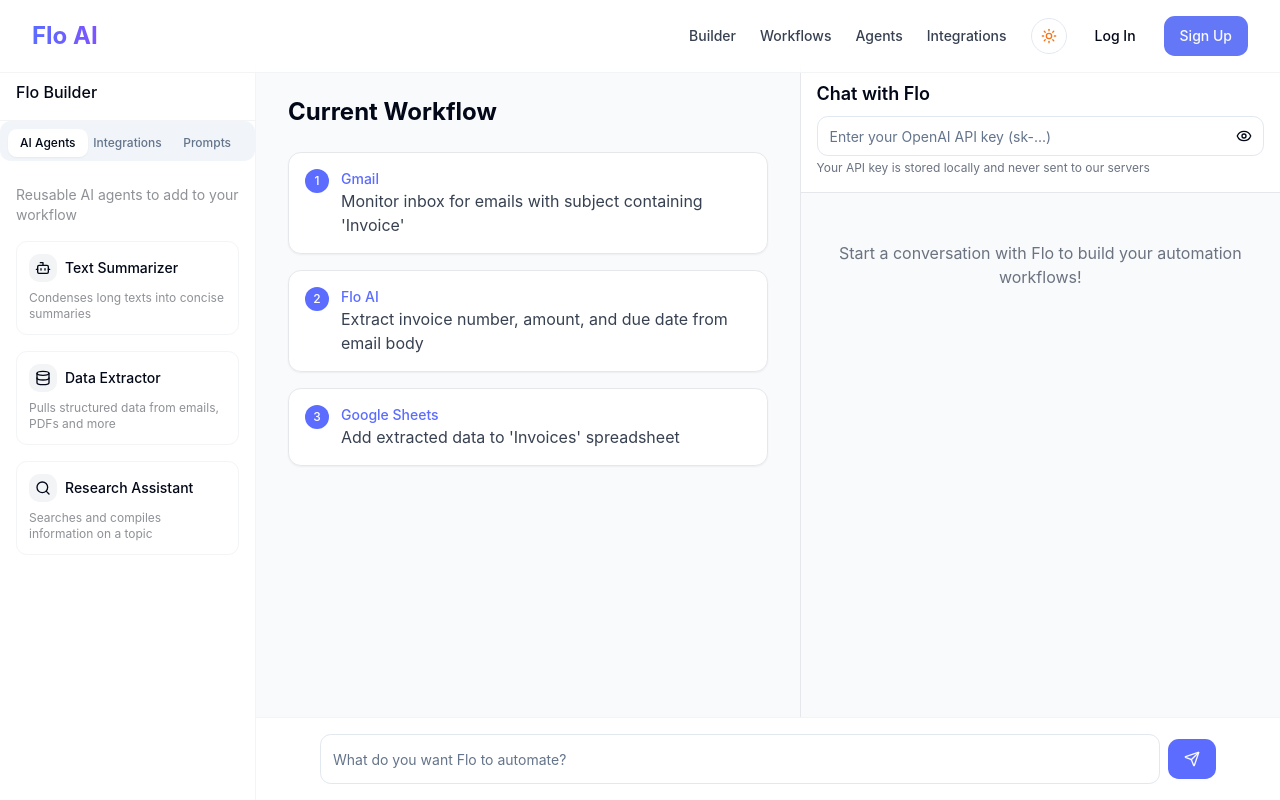
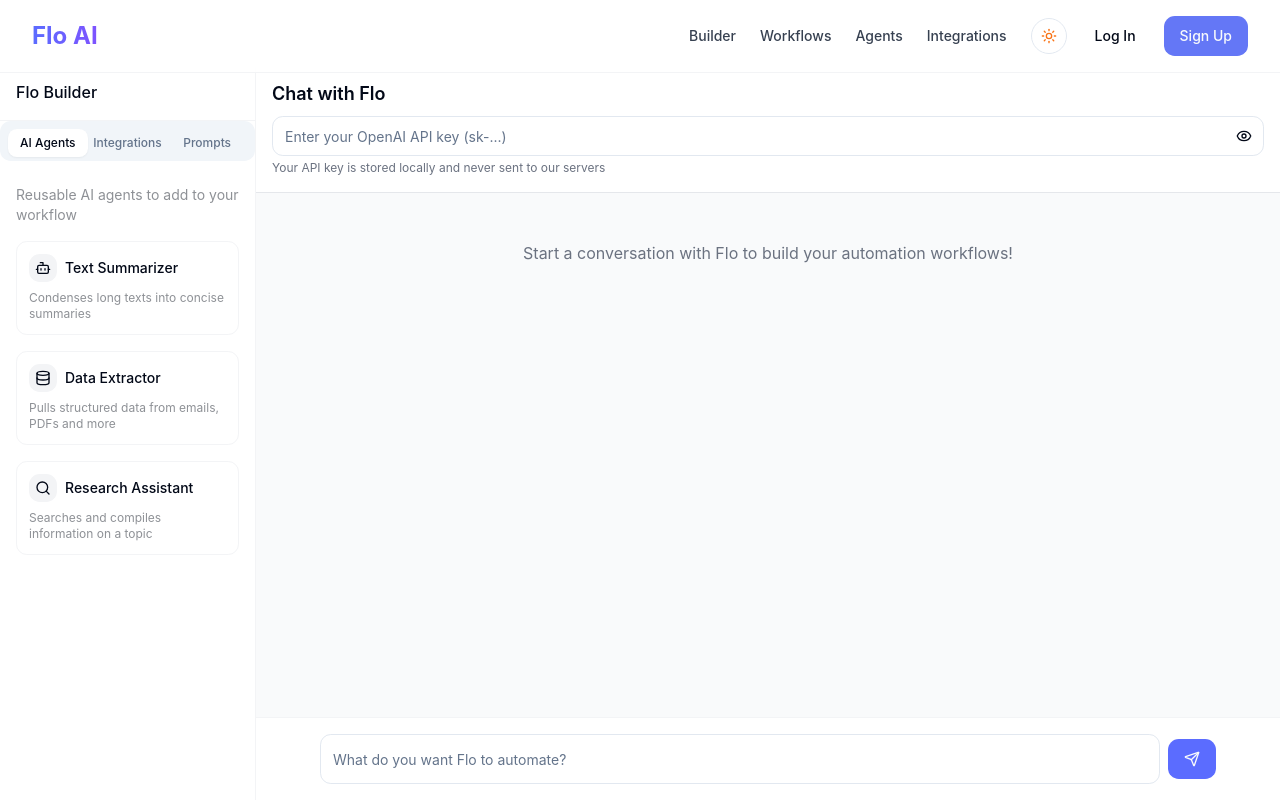
Before and after one commit to muditchopra20/float-automation-hub, a React (Vite) app: page /builder in a window 1280 px wide. Built offline with nearby package versions, Linux system fonts and the light colour scheme.

Commit message:
Refactor: Move chat box to center, keep sidebar
- Removed sample workflow examples from the Builder page.
- Ensured the main chat box is centered.
- Maintained the Flo AI agents, integrations, and prompts in the sidebar.

```diff
--- a/src/pages/Builder.tsx
+++ b/src/pages/Builder.tsx
@@ -2,17 +2,10 @@
 import React, { useState } from 'react';
 import { Navbar } from "@/components/layout/navbar";
 import { BuilderSidebar } from "@/components/builder/builder-sidebar";
-import { WorkflowCard } from "@/components/builder/workflow-card";
 import { ChatInput } from "@/components/builder/chat-input";
 import { ChatMessage } from "@/components/builder/chat-message";
 import { ApiKeyInput } from "@/components/builder/api-key-input";
 import { useToast } from "@/hooks/use-toast";
-
-interface WorkflowStep {
-  step: number;
-  app: string;
-  action: string;
-}
 
 interface ChatMessage {
   id: string;
@@ -22,24 +15,6 @@ interface ChatMessage {
 }
 
 const Builder = () => {
-  const [workflow, setWorkflow] = useState<WorkflowStep[]>([
-    {
-      step: 1,
-      app: "Gmail",
-      action: "Monitor inbox for emails with subject containing 'Invoice'",
-    },
-    {
-      step: 2,
-      app: "Flo AI",
-      action: "Extract invoice number, amount, and due date from email body",
-    },
-    {
-      step: 3,
-      app: "Google Sheets",
-      action: "Add extracted data to 'Invoices' spreadsheet",
-    },
-  ]);
-
   const [messages, setMessages] = useState<ChatMessage[]>([]);
   const [isLoading, setIsLoading] = useState(false);
   const [apiKey, setApiKey] = useState(localStorage.getItem('openai-api-key') || '');
@@ -131,24 +106,8 @@ const Builder = () => {
           <BuilderSidebar />
         </div>
         <div className="flex-1 bg-gray-50 flex flex-col dark:bg-gray-900/90 transition-colors">
-          <div className="flex-1 flex flex-col md:flex-row overflow-hidden">
-            {/* Workflow Section */}
-            <div className="flex-1 p-4 md:p-8 overflow-y-auto">
-              <div className="max-w-2xl mx-auto">
-                <h1 className="text-2xl font-bold mb-6 dark:text-white">Current Workflow</h1>
-                {workflow.map((step) => (
-                  <WorkflowCard
-                    key={step.step}
-                    step={step.step}
-                    app={step.app}
-                    action={step.action}
-                  />
-                ))}
-              </div>
-            </div>
-
-            {/* Chat Section */}
-            <div className="flex-1 flex flex-col border-l border-gray-200 dark:border-gray-700">
+          {/* Main Chat Section */}
+          <div className="flex-1 flex flex-col">
             <div className="p-4 border-b border-gray-200 dark:border-gray-700 bg-white dark:bg-gray-800">
               <h2 className="text-lg font-semibold dark:text-white">Chat with Flo</h2>
               <ApiKeyInput apiKey={apiKey} onApiKeyChange={handleApiKeyChange} />
@@ -178,7 +137,6 @@ const Builder = () => {
               )}
             </div>
           </div>
-          </div>
 
           <ChatInput onSend={handleSendMessage} />
         </div>
```
Lines whose indentation alone changed are shown as unchanged.
